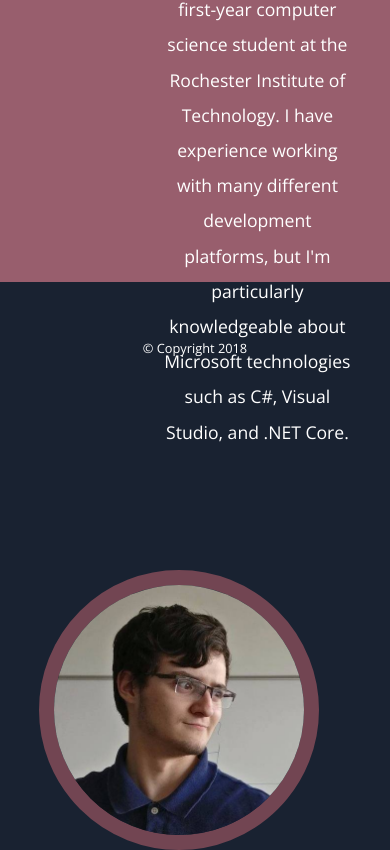
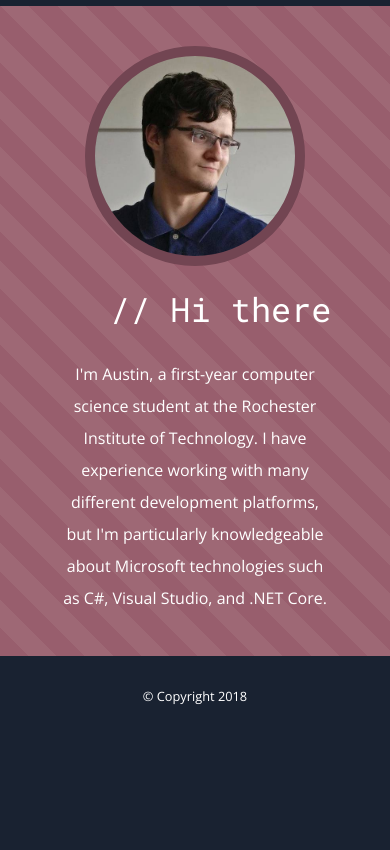
Before and after one commit to aconncep/personal-site-retired, a plain HTML site: page index.html in a window 390 px wide. Shown: the part 473-1323 px from the top of the page. After the commit the page ends 1182 px from the top, so only its background shows below. Drawn offline with nearby package versions, Linux system fonts and the light colour scheme.

Commit message:
adjust responsive design

```diff
--- a/index.html
+++ b/index.html
@@ -4,7 +4,7 @@
         <title>Austin Cepalia | Developer & Videographer</title>
         <link rel="stylesheet" type="text/css" href="reset.css">
         <link rel="stylesheet" type="text/css" href="styles.css">
-        <link href="https://fonts.googleapis.com/css?family=IBM+Plex+Sans|Open+Sans" rel="stylesheet">
+        <link href="https://fonts.googleapis.com/css?family=IBM+Plex+Sans|Open+Sans|Roboto+Mono" rel="stylesheet">
     </head>
     <body>
         <header>
@@ -24,8 +24,9 @@
         <section>
             <div id="maincontent">
                 <div id="container">
-                    <p class="blurb">Hi, I'm Austin. I'm a first-year computer science student at the Rochester Institute of Technology. I have experience working with many different development platforms, but I'm particularly knowledgeable about Microsoft technologies such as C#, Visual Studio, and .NET Core.</p>
-                    <img class="profile-pic" src="img/me.jpg">
+                    <div class="profile-pic"></div>
+                    <p class="section-title">// Hi there</p>
+                    <p class="blurb">I'm Austin, a first-year computer science student at the Rochester Institute of Technology. I have experience working with many different development platforms, but I'm particularly knowledgeable about Microsoft technologies such as C#, Visual Studio, and .NET Core.</p>
                 </div>
             </div>
         </section>
--- a/styles.css
+++ b/styles.css
@@ -25,7 +25,6 @@ body {
 li {
     display: inline;
     padding: 13px;
-
 }
 
 li a {
@@ -50,9 +49,15 @@ li a:hover {
 }
 
 #maincontent {
-    background-color: #985E6D;
+    /*background-color: #985E6D;*/
+    background: repeating-linear-gradient(
+  45deg,
+  #985E6D,
+  #985E6D 20px,
+  #9E6875 20px,
+  #9E6875 40px);
     width: 100%;
-    height: 500px;
+    height: 425px;
 }
 
 #stripe {
@@ -62,9 +67,20 @@ li a:hover {
 }
 
 #container {
-    width: 80%;
+    width: 70%;
     height: inherit;
     margin: 0 auto;
+    overflow: auto;
+}
+
+.section-title {
+    height: auto;
+    margin-top: 100px;
+    font-family: 'Roboto Mono';
+    color: white;
+    line-height: 2em;
+    text-align: right;
+    font-size: 2.1em;
 }
 
 .profile-pic {
@@ -73,16 +89,28 @@ li a:hover {
     border-color: #724552;
     border-width: 15px;
     width: 250px;
-    height: auto;
+    height: 250px;
     float: left;
-    margin-top: 120px;
+    margin-top: 75px;
+    background: url('img/me.jpg') no-repeat;
+    background-position: center;
+    background-size: 100%;
+    transition: .25s ease;
+}
 
+.profile-pic:hover {
+    background: url('img/hover_me.jpg') no-repeat;
+    background-position: center;
+    background-size: 100%;
+    -webkit-transition: width 2s; /* Safari */
+    transition: .25s ease;
 }
+
 .blurb {
     float: right;
     height: auto;
     width: 60%;
-    margin-top: 175px;
+    margin-top: 10px;
     font-family: 'Open Sans';
     color: white;
     line-height: 2em;
@@ -100,3 +128,96 @@ footer p {
     font-family: 'Open Sans';
     font-size: 0.8em;
 }
+
+@media only screen and (min-width: 2560px) {
+
+    #container {
+        width: 50%;
+    }
+
+}
+
+
+
+@media only screen and (max-width: 1140px) {
+
+    #container {
+        overflow: auto;
+    }
+
+    .profile-pic {
+        float: none;
+        margin-left: auto;
+        margin-right: auto;
+        display: block;
+        margin-top: 40px;
+    }
+
+    #maincontent {
+        height: 600px;
+    }
+
+    .blurb {
+        float: none;
+        margin-top: 15px;
+        width: 100%;
+
+    }
+
+    .section-title {
+        margin-top: 10px;
+    }
+}
+
+@media only screen and (max-width: 831px) {
+
+    .profile-pic {
+        height: 200px;
+        width: 200px;
+        border-width: 10px;
+    }
+}
+
+
+@media only screen and (max-width: 570px) {
+
+    #maincontent {
+        height: 650px;
+    }
+
+}
+
+
+@media only screen and (max-width: 537px) {
+
+    .highlight {
+        display: block;
+    }
+
+    li {
+        display: block;
+    }
+
+    footer p {
+        position: relative;
+        bottom: 0px;
+    }
+
+    #maincontent {
+        margin-bottom: 20px;
+    }
+
+}
+
+@media only screen and (max-width: 518px) {
+
+    .blurb {
+        font-size: 1em;
+    }
+
+    footer p {
+        bottom: -20px;
+        margin-bottom: 20px;
+    }
+
+}
```
